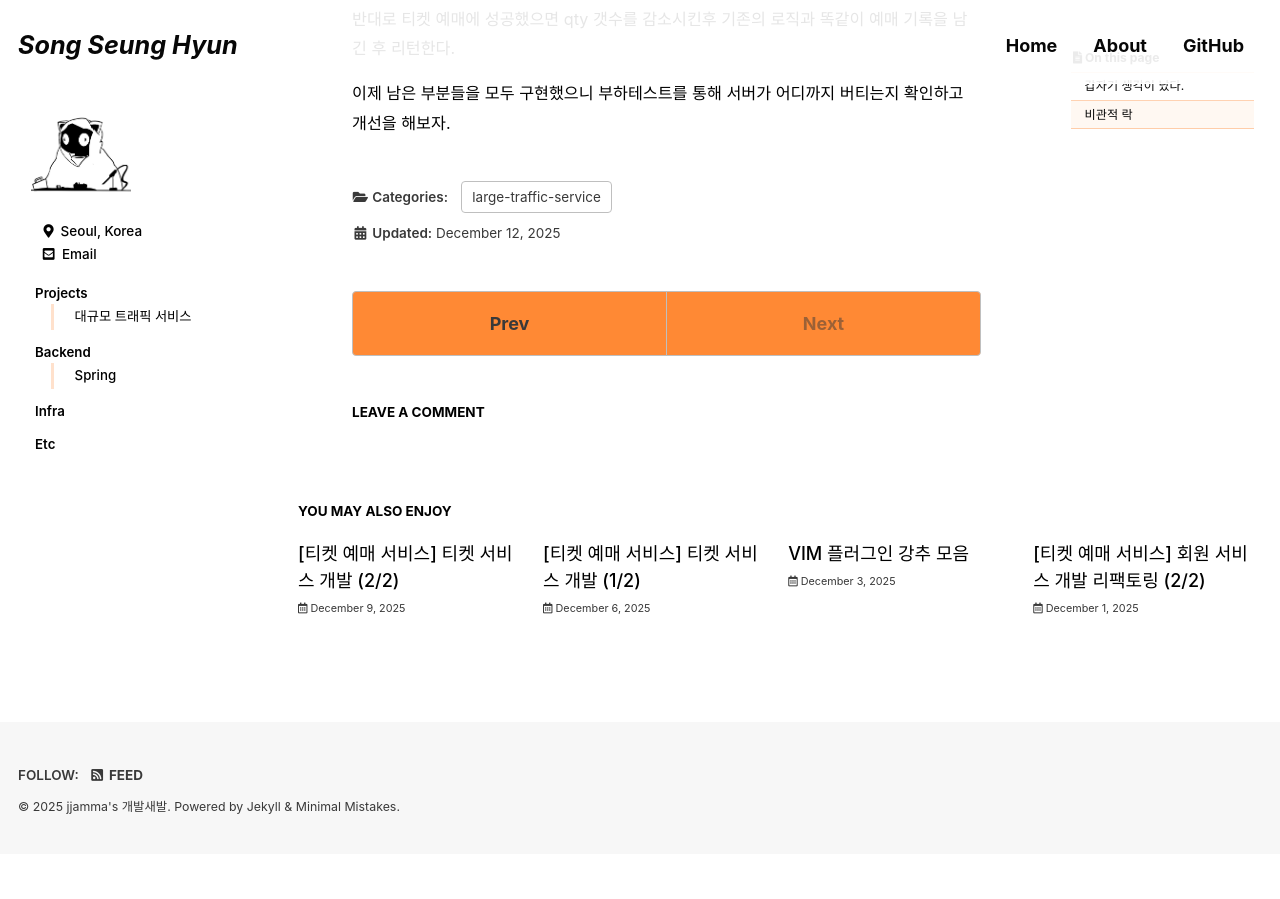
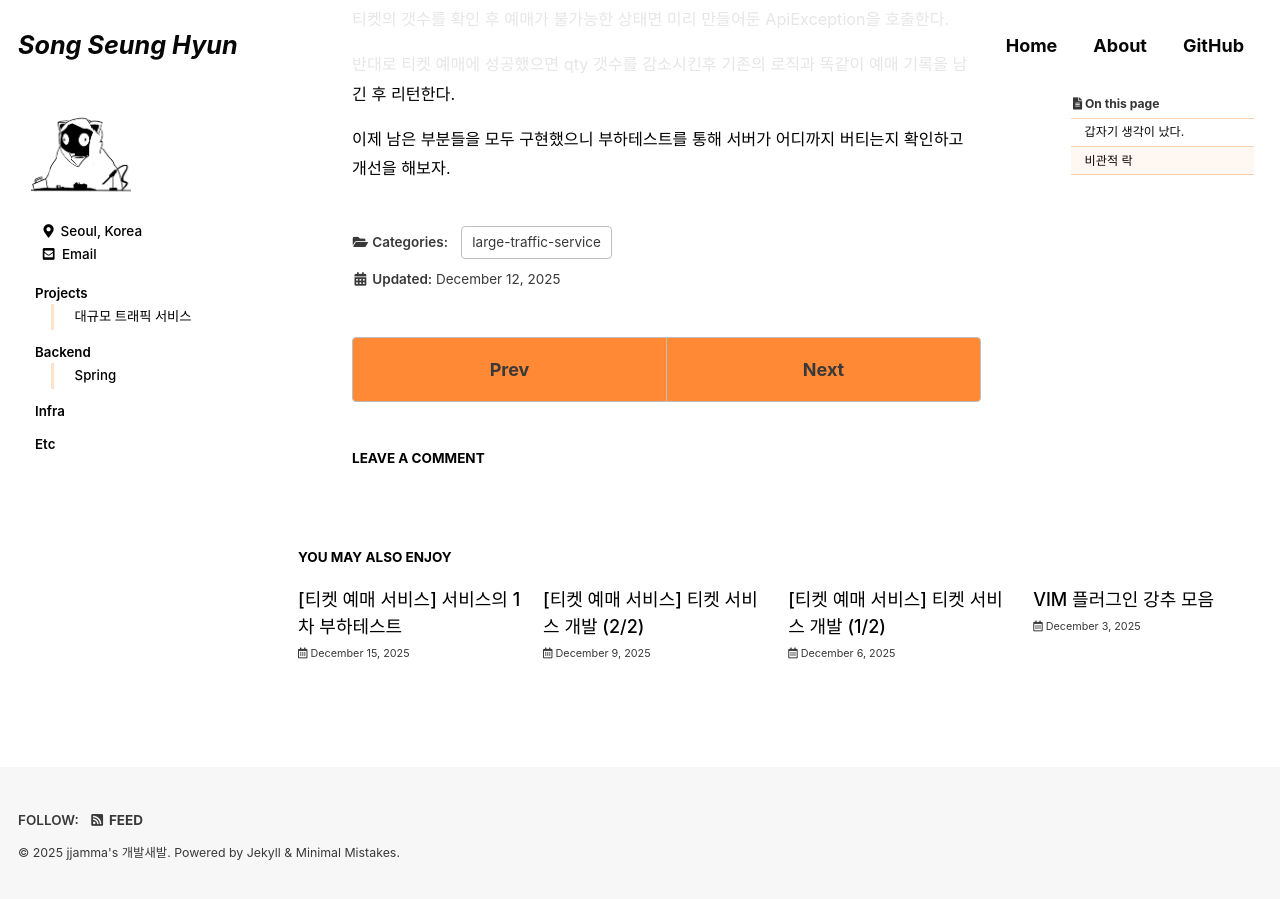
Before and after one commit to songsh927/songsh927.github.io, a Jekyll site: the page built from _posts/2025-12-11-largeTraffic.md, in a window 1280 px wide and 900 px high, scrolled down 2302 px. Built offline with Jekyll 4.4.1, drawn with Linux system fonts in a browser that asks for light colours; cached includes are drawn as plain includes; some web fonts are replaced; comment, search, counter and statistics services are not loaded; before the commit the page ends 3156 px from its top, so only the background shows below that; some of the changed lines change nothing that is shown; some of the changed text lies outside the part shown.

Commit message:
k6테스트 추가

````diff
--- a/_posts/2025-12-11-largeTraffic.md
+++ b/_posts/2025-12-11-largeTraffic.md
@@ -44,6 +44,9 @@
 
 저 부분에 티켓 재고 확인 로직을 넣어보자.
 
+---
+
+
 ## 비관적 락
 
 당장 학부생 시절만 생각해봐도 학교에 그 부실한 서버로 어떻게 그런 부하를 견뎠는지 모르겠다.
@@ -76,7 +79,6 @@
 앞전에 사용을 고려했던 JpaRepository를 사용하여 비관적락을 간편하게 구현해보자.
 
 이름만 가지고 간편하게 쿼리를 작성해준다길래 정성스럽게 적었지만 원하는 대로는 동작을 안한다.
-~~JPA가 비정형 데이터 분석용 AI는 안쓰나보다.~~
 
 @Lock(LockModeType.PESSIMISTIC_WRITE) 어노테이션과 옵션을 사용하여 비관적 락을 사용할 것을 선언해준다.
 그리고 쿼리를 사용하여 ticket_qty가 0보다 큰지(예매가 가능한 상태인지) 확인하여 boolean으로 리턴해주도록 한다.
--- /dev/null
+++ b/_posts/2025-12-15-largeTraffic.md
@@ -0,0 +1,174 @@
+---
+title: "[티켓 예매 서비스] 서비스의 1차 부하테스트"
+excerpt: " "
+
+categories:
+  - large-traffic-service
+tags:
+  - [tag1, tag2]
+
+permalink: /categories/projects/large-traffic-service/10
+
+toc: true
+toc_sticky: true
+
+date: 2025-12-15
+last_modified_at: 2025-12-18
+---
+
+## 이러쿵저러쿵...
+
+이전 직장에서 룰렛을 만들 일이 있었다.
+가중치 기반 랜덤선택 알고리즘을 활용해서 특정 그룹의 사용자에게 가중치를 더하는 등
+그런 기능이 있는 룰렛 게임이였는데
+
+실제 서비스가 돌아가는 환경에서 2만명에 가까운 사람들이 한번에 서버에 붙을 수 있는 상황도 아니였고...
+룰렛이라는 서비스 특성상 돌아가고나서 결과가 보여야 좀 있어보였기 때문에
+네트워크상태는 둘째치고 나름 대규모 트래픽을 받아낼 수 있는 아키텍처로 개발을 했었다.
+
+문제는 개발을 해놓고 테스트를 해볼 방법이 없었다.
+(왜 그랬는지는 모르겠지만 부하테스트 툴을 쓸 생각을 못했었다)
+
+그래서 당시 쉘 스크립트로 순간적으로 트래픽을 만들어내는 스크립트를 만들어 돌렸다가
+RabbitMQ로 병렬처리 한다는걸 순간적으로 큐가 폭주해서 뻗은적이 있었다.
+
+아직도 그때 생각하면 아찔하다...
+
+---
+
+## 부하 테스트 툴 선택
+
+최근에 이미지 처리할게 있어서 GPT를 결제했다.
+결제한 김에 평소에 궁금했던 것들이나 개발할 때 좀 적극적으로 사용하는 편이다.
+
+부하테스트 툴을 검색하니 너무 방대하게 나와서
+GPT한테 부하테스트 툴을 정리해서 좀 보여달라고 했더니 이렇게 나왔다.
+
+| 도구           | 스크립트 방식    | 장점        | 단점          |
+| ------------ | ---------- | --------- | ----------- |
+| **JMeter**   | GUI/XML    | 풍부한 기능    | 무겁고 복잡      |
+| **k6**       | JavaScript | 빠르고 CI 친화 | GUI 없음      |
+| **Gatling**  | Scala DSL  | 고성능       | Scala 학습 필요 |
+| **nGrinder** | Groovy     | 대규모 테스트   | 세팅 복잡       |
+| **Locust**   | Python     | 쉬운 스크립팅   | Python 필요   |
+| **Vegeta**   | CLI        | 초경량 테스트   | 단순 기능       |
+
+JMeter랑 nGrinder를 사용해야지 하다가 K6 사용방법을 찾아보니
+기존에 자바스크립트를 사용했고, GUI가 없다뿐 결국 결과값만 읽을 수 있으면 편리한 툴이겠다 싶어서 선택을 했다.
+
+```javascript
+import http from 'k6/http';
+import { check, sleep } from 'k6';
+
+export const options = {
+  vus: 1000,
+  duration: '40s'
+};
+
+const BASE_URL = __ENV.BASE_URL || 'http://localhost:8080';
+
+let token;
+
+function loginIfNeeded() {
+  if (token) return token;
+
+  const id = `testuser${__VU}`;
+  const password = 'qwer1234';
+
+  const res = http.post(
+    `${BASE_URL}/member/login`,
+    JSON.stringify({ id, password }),
+    { headers: { 'Content-Type': 'application/json' } }
+  );
+
+  // 1) 상태코드 확인
+  if (res.status !== 200) {
+    console.error(`[LOGIN FAIL] status=${res.status} body=${res.body}`);
+    throw new Error(`Login failed for ${id} (status ${res.status})`);
+  }
+
+  // 2) 안전한 JSON 파싱
+  let parsed;
+  try {
+    parsed = res.json(); // k6 내장 JSON 파서 (권장)
+  } catch (e) {
+    console.error(`[LOGIN NOT JSON] body=${res.body}`);
+    throw new Error(`Login response is not JSON for ${id}`);
+  }
+
+  // 3) 구조 확인
+  const accessToken = parsed?.data?.accessToken;
+  if (!accessToken) {
+    console.error(`[LOGIN TOKEN MISSING] parsed=${JSON.stringify(parsed)}`);
+    throw new Error(`No accessToken in response for ${id}`);
+  }
+
+  token = accessToken;
+  return token;
+}
+
+
+export default function () {
+  const t = loginIfNeeded();
+
+  const headers = {
+    'Content-Type': 'application/json',
+    'x-access-token': t
+  };
+
+  const res = http.post(`${BASE_URL}/ticket/reserve/1`, null, { headers });
+  check(res, { 'orders 200': (r) => r.status === 200 });
+
+  sleep(1);
+}
+```
+
+우선 가볍게 1000개의 계정을 만들어 40초간 부하테스트를 해보았다.
+
+<img src="/assets/images/posts/largeTrafficService/k6traffictest.png" width="100%" height="50%">
+
+1000개의 계정중에 로그인은 모두 성공했고
+성공한 응답은 200개, 실패한 응답은 800개이다.
+~~실패한 응답이 800개나 되냐? 너는 실패한 개발자다!~~
+가 아니라 정상적인 결과다.
+판매 가능 티켓 qty를 200으로 세팅을 하고 테스트를 진행했기 때문이다.
+(그래도 뭔가 실패했다고 나오니 기분이 나쁘다.)
+에러코드를 변경하고 예매가 끝나면 자동으로 테스트가 종료되는 코드를 넣어봐야겠다.
+
+전혀 대규모 트래픽이 아닌거같아 가상 유저를 9000명으로 늘리고, 예매가능 티켓 qty도 1000개로 늘려서 테스트를 진행했다.
+
+<img src="/assets/images/posts/largeTrafficService/k6traffictestFail.png" width="100%" height="100%">
+
+이제 내가 원하는(~~원하지 않는~~) 상황이 나온다.
+밀려오는 트래픽에 피어가 부족해서 로그인시도조차 토해내는 서버의 상황이다.
+
+하지만 여기서 문제가 있다.
+인증서버에 대한 부하도 걸려야하겠지만 이 프로젝트의 목적은
+순수한 예매API에서 대규모 트래픽을 구현해보고 어떻게 해결을 하는가이다.
+위의 에러메세지를 확인해보면 대부분 로그인API에서 연결이 끊겨 다음 단계로 못넘어간 경우이다.
+
+이것을 확인해보기위해 예매된 내역을 살펴보았다.
+
+<img src="/assets/images/posts/largeTrafficService/afterTestRemainTicket.png" width="50%" height="50%">
+<img src="/assets/images/posts/largeTrafficService/afterTestSuccessTicket.png" width="50%" height="50%">
+
+최초 예매가능 티켓 갯수는 1000개였으나 378개만 성공한 것이 보인다.
+애초에 로그인 API에서 병목이 걸려 넘어가지 못한 상태이다.
+
+그렇다면 k6 스크립트의 setup() 함수에서 미리 토큰을 생성해놓고 테스트를 진행해보자
+
+<img src="/assets/images/posts/largeTrafficService/k6gentoken.png" width="50%" height="50%">
+
+분석을 해보면 정상적으로 동작한 요청은 518.37ms로 나쁘지않은 결과이다.
+하지만 http_req_failed 값이 rate=91.44% 라는 것은 대부분의 요청이 응답을 받지도 못하고 터지거나 세션이 끊겼다는 것을 의미한다.
+이것은 로직상의 문제가 아닌 서버(Tomcat, OS)의 용량 및 세팅의 문제라는 것이다.
+
+---
+## 결론
+
+간단한 테스트를 해보았지만 우선 여기까지의 결론은 이정도로 정리할 수 있을것 같다.
+
+대규모 트래픽을 받는것은 애플리케이션단에서 좋은 툴을 사용하고 쿼리 튜닝등이 필요하겠지만
+우선 애플리케이션단까지 넘어오기 이전에 WS와 네트워크 토폴로지등의 탄탄한 세팅이 되어있어야 한다.
+
+다음 포스트에선 좀 더 실전과 가깝게 배포를 하고 로깅을 추가하여 어느 포인트에서 개선이 필요한지를 정리해보겠다.
````
Also changed, not shown: assets/images/posts/largeTrafficService/afterTestRemainTicket.png (added), assets/images/posts/largeTrafficService/afterTestSuccessTicket.png (added), assets/images/posts/largeTrafficService/k6gentoken.png (added), assets/images/posts/largeTrafficService/k6traffictest.png (added), assets/images/posts/largeTrafficService/k6traffictestFail.png (added).
